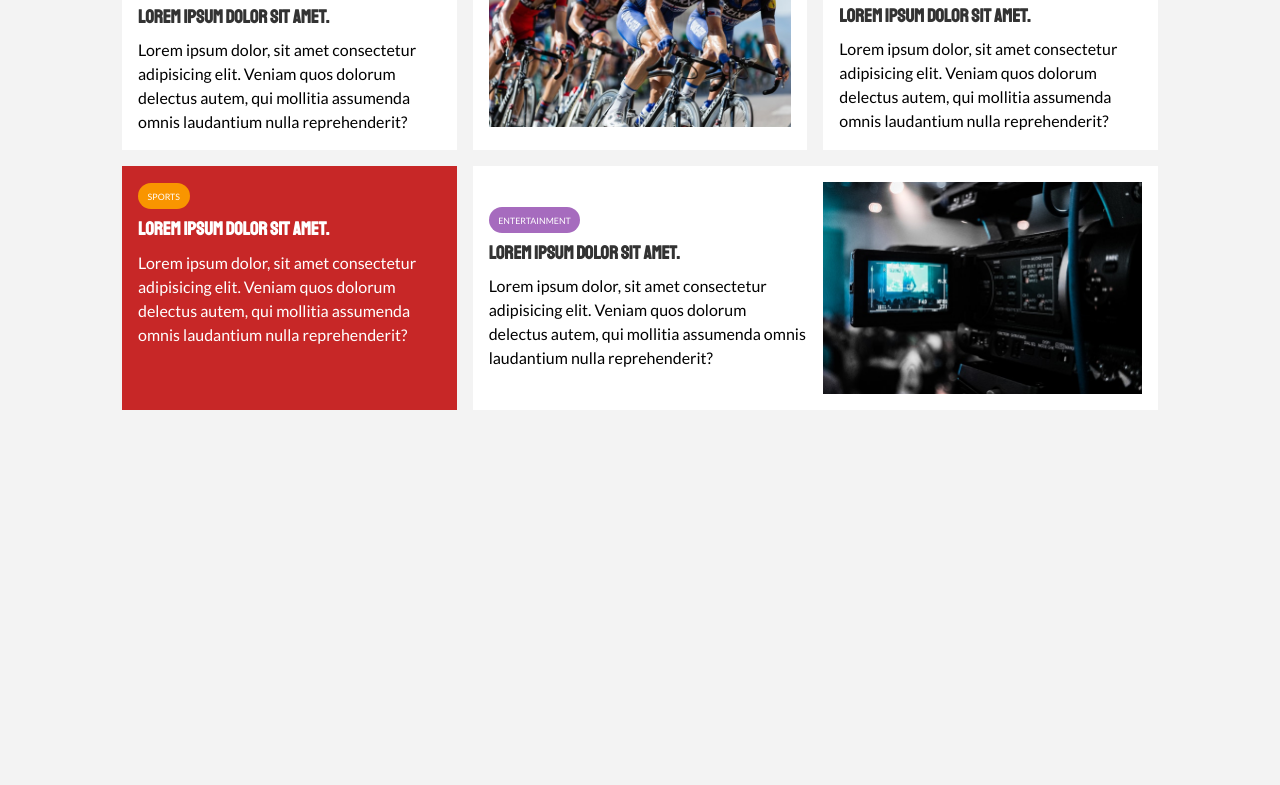
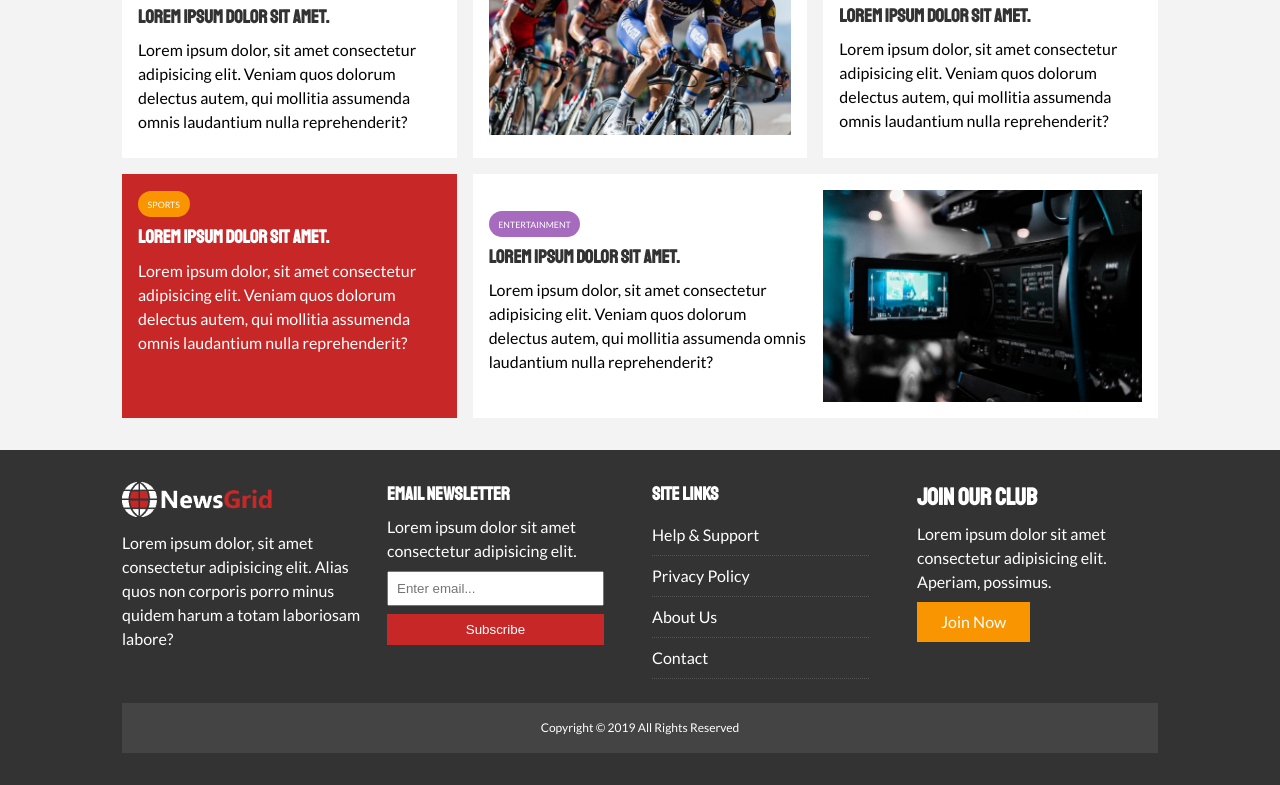
Before and after one commit to pjblitz86/PJ_News_Grid_Website, a plain HTML site: page index.html in a window 1280 px wide. Shown: the part 1125-1910 px from the top of the page. Before the commit the page ends 1567 px from the top, so only its background shows below. Drawn offline with Linux system fonts and the light colour scheme.

Commit message:
footer with grid and styling

```diff
--- a/css/style.css
+++ b/css/style.css
@@ -27,6 +27,10 @@ body {
 a {
   color: #333;
   text-decoration: none;
+}
+
+p {
+  margin: 0.5rem 0;
 }
 
 ul {
@@ -160,6 +164,16 @@ h6 {
   padding: 3rem;
 }
 
+.list li {
+  padding: 0.5rem 0;
+  border-bottom: #555 dotted 1px;
+  width: 90%;
+}
+
+.list li a:hover {
+  color: var(--primary-color) !important;
+}
+
 /* Navigation bar */
 
 #main-nav {
@@ -263,3 +277,41 @@ h6 {
 #home-articles .articles-container > *:last-child {
   grid-column: 2 / span 2;
 }
+
+/* Footer */
+#main-footer {
+  background: var(--dark-color);
+  color: #fff;
+}
+
+#main-footer img {
+  width: 150px;
+}
+
+#main-footer a {
+  color: #fff;
+}
+
+#main-footer .footer-container {
+  display: grid;
+  grid-template-columns: repeat(4, 1fr);
+  grid-gap: 1.5rem;
+}
+
+#main-footer .footer-container > *:last-child {
+  background: #444;
+  grid-column: 1 / span 4;
+  padding: 0.5rem;
+  text-align: center;
+  font-size: 0.75rem;
+}
+
+#main-footer .footer-container input[type="email"] {
+  width: 90%;
+  padding: 0.5rem;
+  margin-bottom: 0.5rem;
+}
+
+#main-footer .footer-container input[type="submit"] {
+  width: 90%;
+}
--- a/index.html
+++ b/index.html
@@ -24,6 +24,7 @@
     <title>NewsGrid | Latest News</title>
   </head>
   <body>
+    <!-- Navbar -->
     <nav id="main-nav">
       <div class="container">
         <img src="img/logo.png" alt="News Grid" class="logo" />
@@ -159,5 +160,45 @@
         </div>
       </div>
     </section>
+    <!-- Footer -->
+    <footer id="main-footer" class="py-2">
+      <div class="container footer-container">
+        <div>
+          <img src="img/logo_light.png" alt="NewsGrid" />
+          <p>
+            Lorem ipsum dolor, sit amet consectetur adipisicing elit. Alias quos
+            non corporis porro minus quidem harum a totam laboriosam labore?
+          </p>
+        </div>
+        <div>
+          <h3>Email Newsletter</h3>
+          <p>Lorem ipsum dolor sit amet consectetur adipisicing elit.</p>
+          <form>
+            <input type="email" placeholder="Enter email..." />
+            <input type="submit" value="Subscribe" class="btn btn-primary" />
+          </form>
+        </div>
+        <div>
+          <h3>Site Links</h3>
+          <ul class="list">
+            <li><a href="#">Help & Support</a></li>
+            <li><a href="#">Privacy Policy</a></li>
+            <li><a href="#">About Us</a></li>
+            <li><a href="#">Contact</a></li>
+          </ul>
+        </div>
+        <div>
+          <h2>Join Our Club</h2>
+          <p>
+            Lorem ipsum dolor sit amet consectetur adipisicing elit. Aperiam,
+            possimus.
+          </p>
+          <a href="#" class="btn btn-secondary">Join Now</a>
+        </div>
+        <div>
+          <p>Copyright &copy; 2019 All Rights Reserved</p>
+        </div>
+      </div>
+    </footer>
   </body>
 </html>
```
